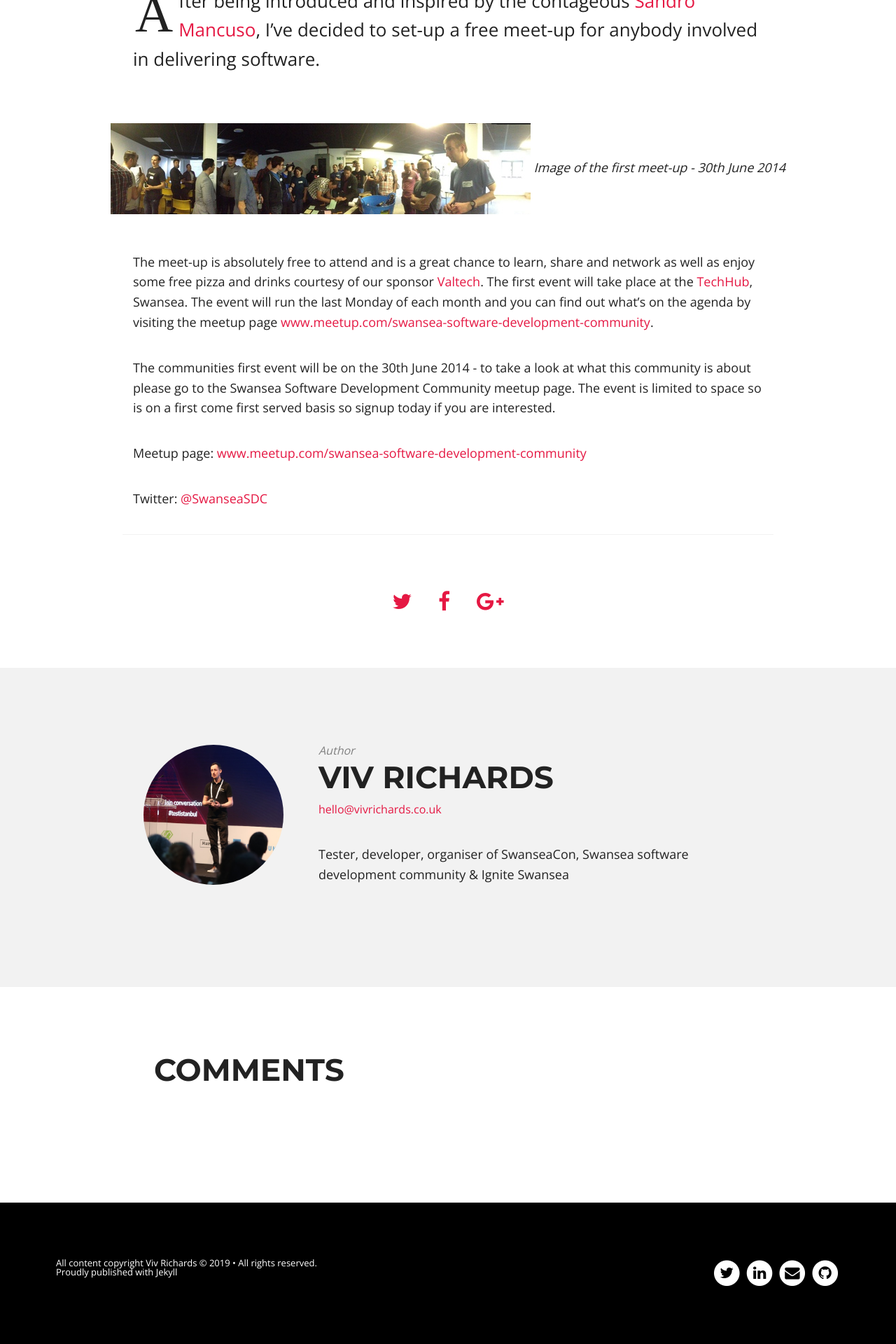
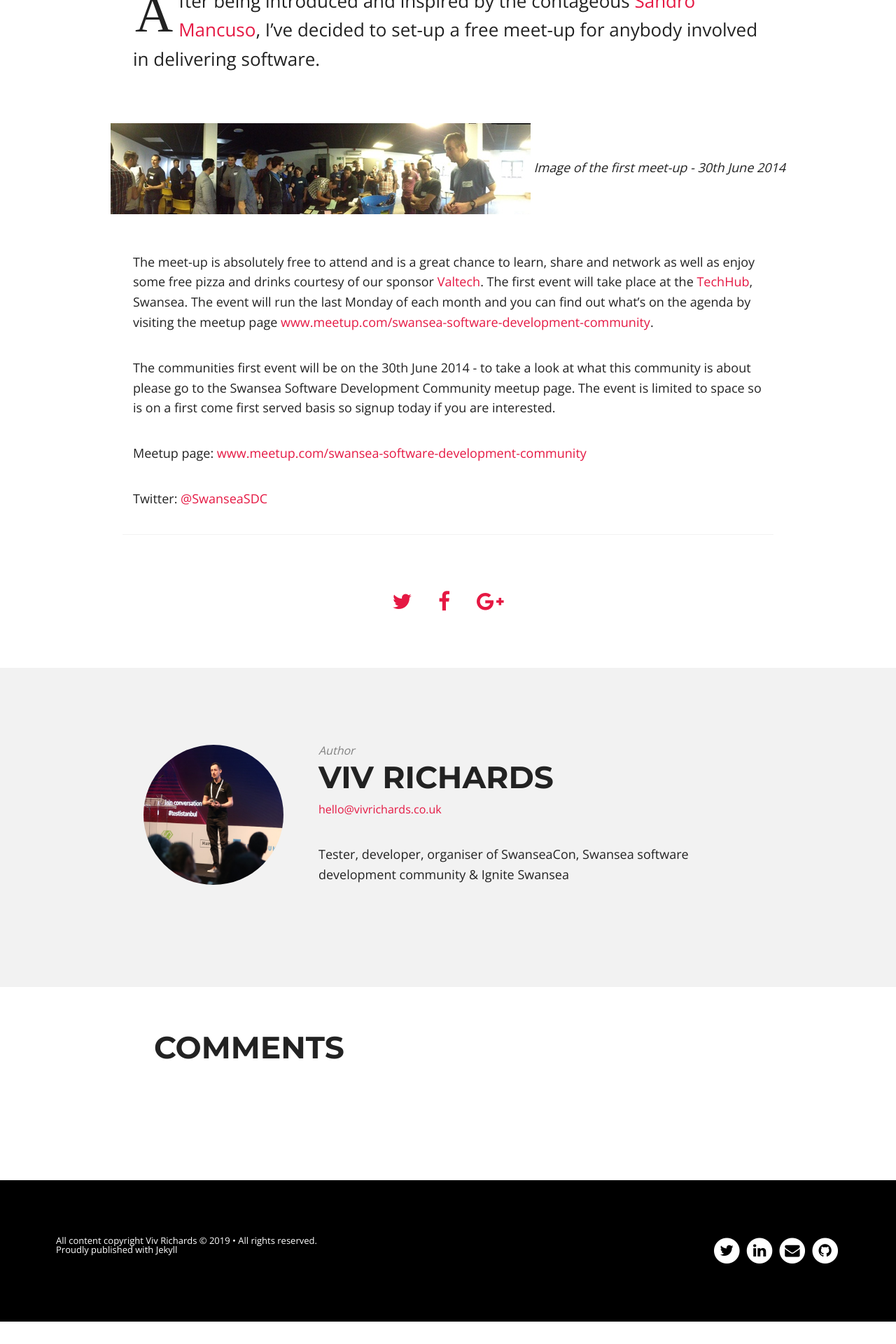
Before and after one commit to vivrichards600/vivrichards600.github.io, a Jekyll site: the page built from _posts/2014-5-31-swansea-software-development-community.md, in a window 1280 px wide. Shown: the part 779-2699 px from the top of the page at 70% size. Built offline with Jekyll 4.4.1, drawn with Linux system fonts in a browser that asks for light colours; nearby versions of some CDN libraries; comment, search, counter and statistics services are not loaded; after the commit the page ends 2667 px from its top, so only the background shows below that.

Commit message:
Updating font size so its displayed slightly smaller in blog posts

```diff
--- a/assets/css/post.css
+++ b/assets/css/post.css
@@ -112,7 +112,7 @@
           font-size: 4.375rem; } }
       @media only screen and (min-width: 90em) {
         .post-template .notepad-post-title h1 {
-          font-size: 5.3125rem; } }
+          font-size: 3.3125rem; } }
     .post-template .notepad-post-title.background--light h1 {
       color: black; }
     .post-template .notepad-post-title.background--dark h1 {
@@ -422,7 +422,7 @@
     @media only screen and (min-width: 90em) {
       .notepad-page-title h1,
       .notepad-post-title-simple h1 {
-        font-size: 5.3125rem;
+        font-size: 3.3125rem;
         padding-top: 8.125rem;
         padding-bottom: 8.125rem; } }
   .notepad-page-title .notepad-post-meta-simple,
@@ -556,7 +556,7 @@
     text-transform: uppercase; }
   @media only screen and (min-width: 40.063em) {
     .notepad-disqus {
-      padding-top: 5.3125rem;
+      padding-top: 3.3125rem;
       padding-bottom: 9.375rem; } }
 .post-list {
     padding: 0;
```
